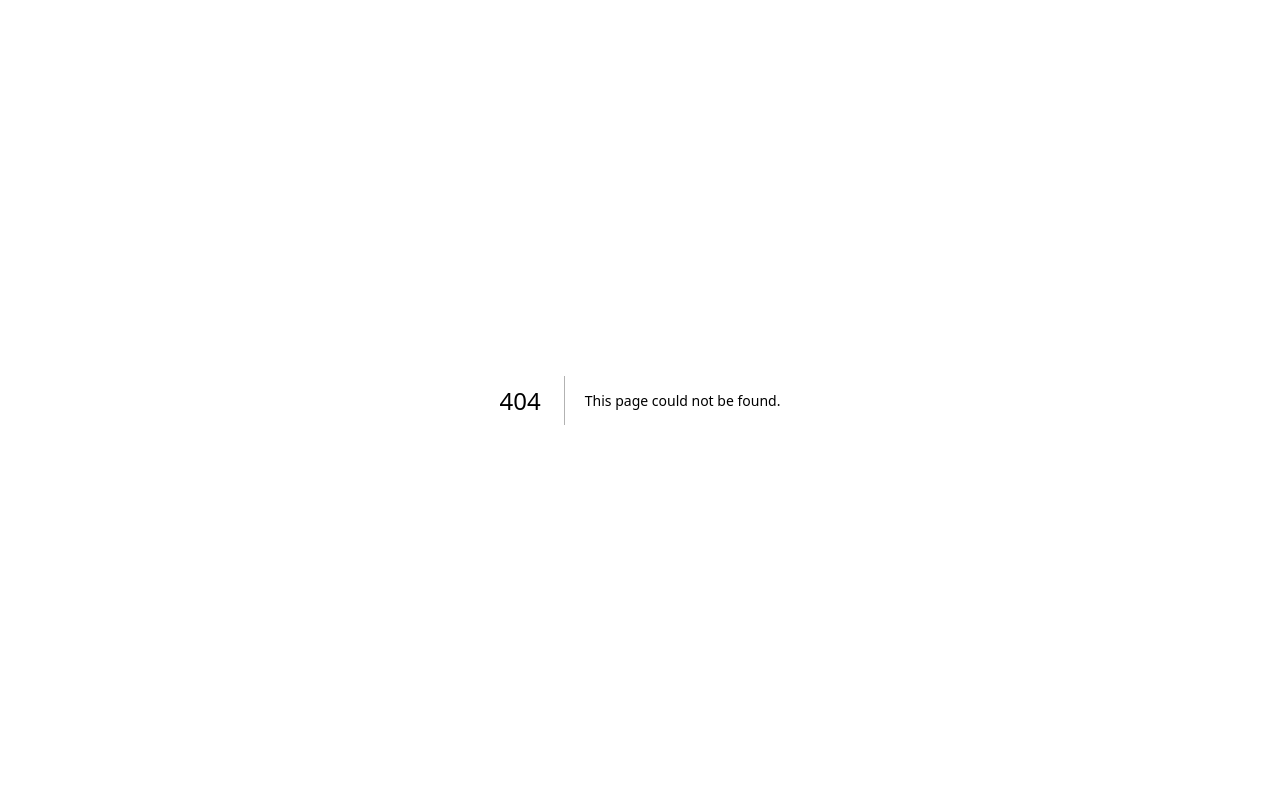
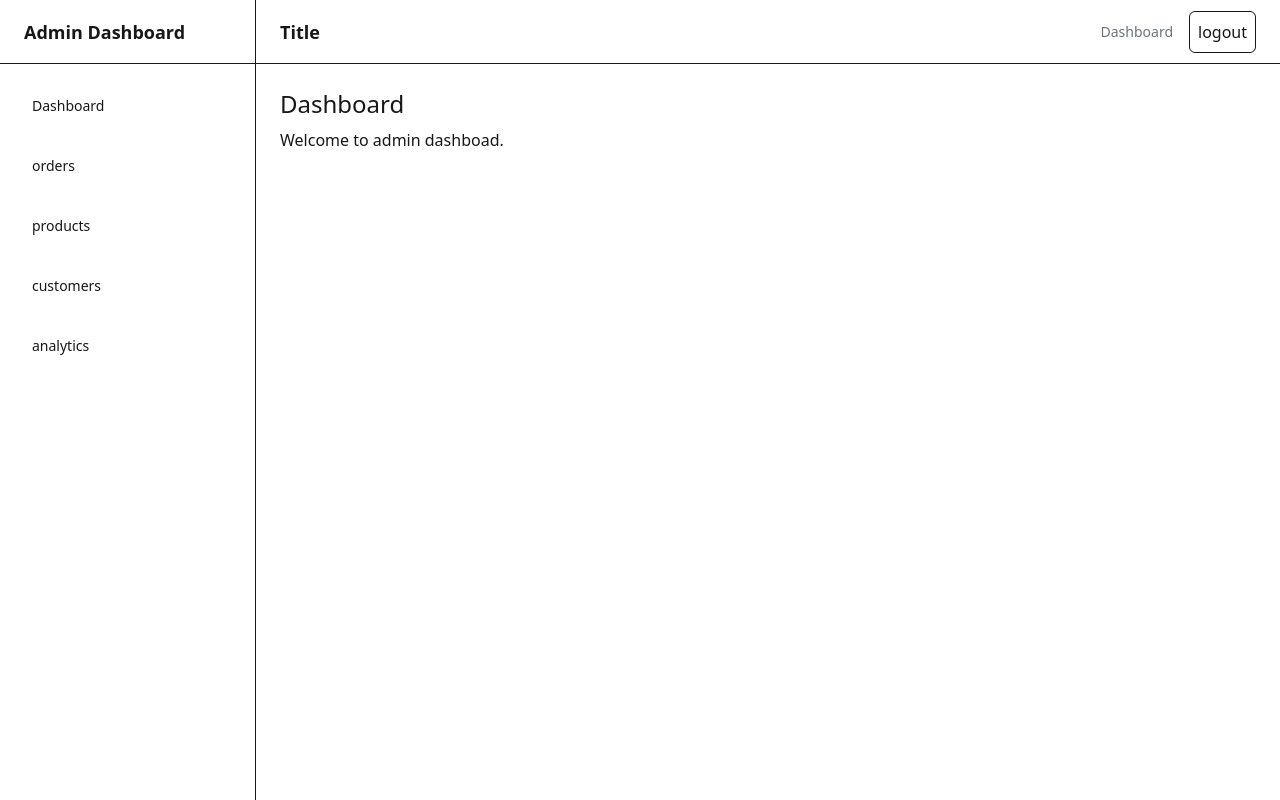
Before and after one commit to zowadaz/admin-dashboard-clone, a Next.js app: page /admin in a window 1280 px wide. Before the commit this address had no page. Built offline with nearby package versions, Linux system fonts and the light colour scheme.

Commit message:
feat: add admin/layout

```diff
--- /dev/null
+++ b/app/admin/layout.tsx
@@ -0,0 +1,56 @@
+export default function AdminLayout({children} :
+    {children: React.ReactNode}) {
+    return (
+        <div className="flex min-h-screen bg-background">
+            {/* sidebar */}
+            <aside className="w-64 border-r bg-card">
+                <div className="flex h-16 items-center border-b px-6">
+                    <h1 className="text-lg font-bold">
+                        Admin Dashboard
+                    </h1>
+                </div>
+                {/* navigation */}
+                <nav className="p-4">
+                    <div className="space-y-2">
+                        <a href="admin" className="block rouded-md p-4 text-sm font-medium hover:bg-muted">
+                            Dashboard
+                        </a>
+                        <a href="admin/orders" className="block rouded-md p-4 text-sm font-medium hover:bg-muted">
+                            orders
+                        </a>
+                        <a href="admin/products" className="block rouded-md p-4 text-sm font-medium hover:bg-muted">
+                            products
+                        </a>
+                        <a href="admin/customers" className="block rouded-md p-4 text-sm font-medium hover:bg-muted">
+                            customers
+                        </a>
+                        <a href="admin/analytics" className="block rouded-md p-4 text-sm font-medium hover:bg-muted">
+                            analytics
+                        </a>
+                    </div>
+                </nav>
+            </aside>
+            {/*main*/}
+            <main className="flex-1">
+                <header className="h-16 border-b">
+                    <div className="flex h-full items-center px-6">
+                        <p className="text-lg font-semibold">
+                            Title
+                        </p>
+                        <div className="flex flex-1 items-center justify-end gap-4">
+                            <span className="text-sm text-gray-500">
+                                Dashboard
+                            </span>
+                            <button className="rounded-md border p-2">
+                                logout
+                            </button>
+                        </div>
+                    </div>
+                </header>
+                <div className="p-6">
+                    {children}
+                </div>
+            </main>
+        </div>
+    )
+}
--- /dev/null
+++ b/app/admin/page.tsx
@@ -0,0 +1,12 @@
+export default function AdminPage() {
+    return (
+        <div>
+            <h1 className="text-2xl">
+                Dashboard
+            </h1>
+            <p className="mt-2">
+                Welcome to admin dashboad.
+            </p>
+        </div>
+    )
+}
```
